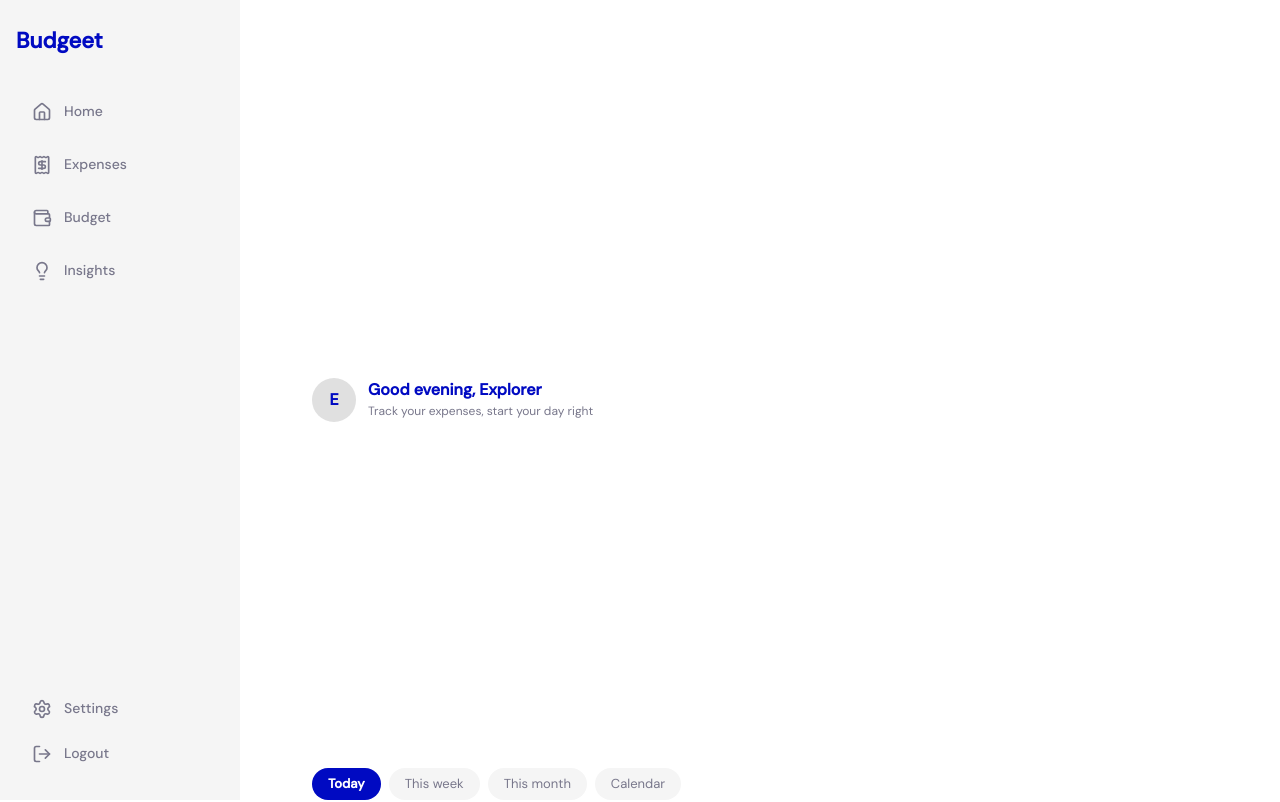
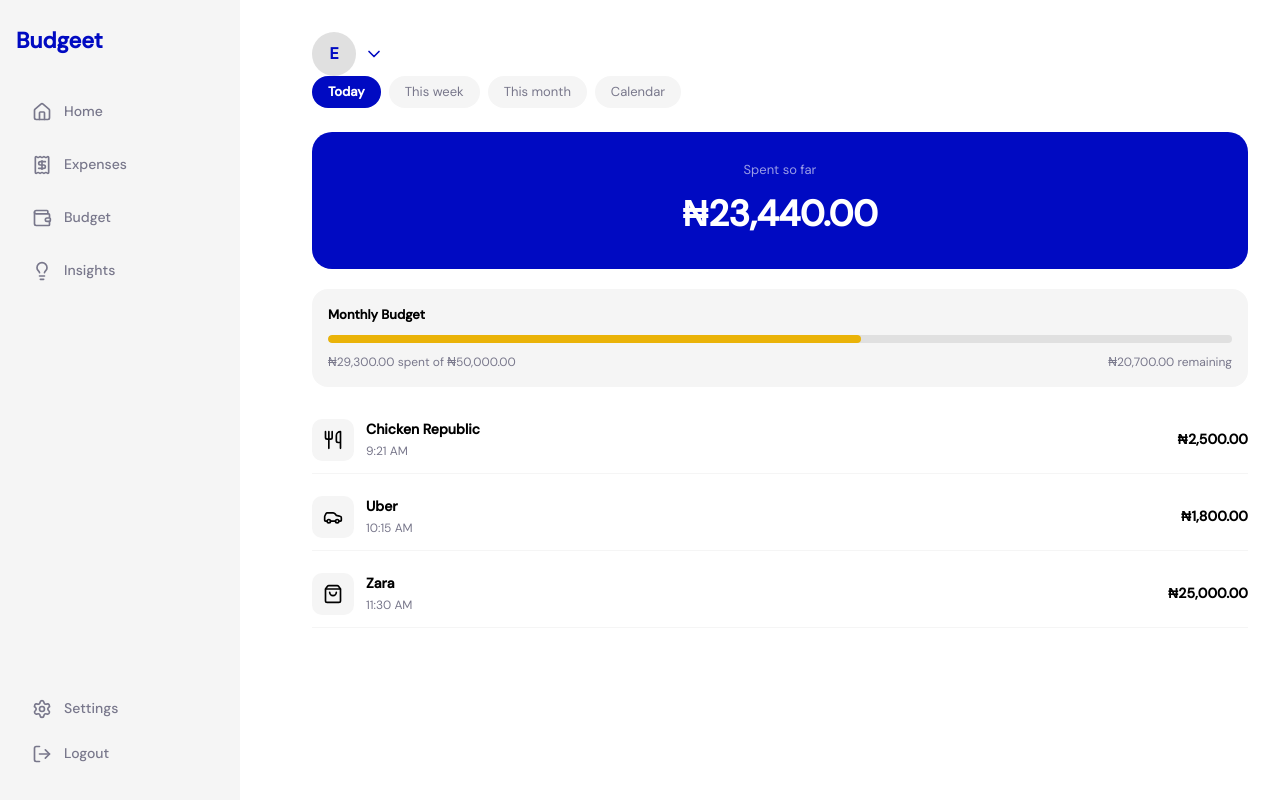
Before and after one commit to CAYA-HQ/Budgeet, a React app in the folder frontend/: page /demo in a window 1280 px wide. Shown: the top 802 px of the page. Built offline with nearby package versions, Linux system fonts and the light colour scheme; no server answers; the HTML template or start-up script is replaced by a standard one.

Commit message:
fix: Google authentication, and added email message

```diff
--- a/frontend/src/components/GreetingHeader.jsx
+++ b/frontend/src/components/GreetingHeader.jsx
@@ -1,22 +1,58 @@
+import { useState } from "react";
+import { ChevronDown, ChevronUp, User, Settings, LogOut} from "lucide-react";
+import styles from "./greetings-header.module.css";
+
 function GreetingHeader({ name }) {
+  const [isOpen, setIsOpen] = useState(false);
+
   const getGreeting = () => {
-    const hour = new Date().getHours()
-    if (hour >= 6 && hour < 12) return "Good morning"
-    if (hour >= 12 && hour < 17) return "Good afternoon"
-    return "Good evening"
-  }
+    const hour = new Date().getHours();
+    if (hour >= 6 && hour < 12) return "Good morning";
+    if (hour >= 12 && hour < 17) return "Good afternoon";
+    return "Good evening";
+  };
+
+  const handleDroDown = () => {
+    setIsOpen(!isOpen);
+  };
+
+  console.log(isOpen);
 
   return (
-    <div className="greeting-header h-full flex items-center">
+    <div
+      className={`greeting-header h-full${styles.greetingsHeader}`}
+    >
+      <button className="greeting-dropdown  flex items-center gap-2 cursor-pointer" onClick={handleDroDown}>
       <div className="greeting-avatar">
         {name ? name.charAt(0).toUpperCase() : "E"}
       </div>
-      <div className="greeting-text">
+
+        {isOpen ? <ChevronUp size={20} /> : <ChevronDown size={20} />}
+      </button>
+      {isOpen && (
+        <ul className="greeting-dropdown-content absolute top-[4rem] right-0 md:right-19 shadow-2xl z-50">
+          <div className="h-20 flex items-center justify-center gap-2 border-b">
+            <div className="greeting-avatar">
+              {name ? name.charAt(0).toUpperCase() : "E"}
+            </div>
+            <div className="greeting-text">
+              <h2>
+                {getGreeting()}, {name || "Explorer"}
+              </h2>
+              <p>Track your expenses, start your day right</p>
+            </div>
+          </div>
+          <li><User /> My Profile</li>
+          <li><Settings />Settings</li>
+          <li><LogOut />Logout</li>
+        </ul>
+      )}
+      {/* <div className="greeting-text">
         <h2>{getGreeting()}, {name || "Explorer"}</h2>
         <p>Track your expenses, start your day right</p>
-      </div>
+      </div> */}
     </div>
-  )
+  );
 }
 
-export default GreetingHeader
+export default GreetingHeader;
--- /dev/null
+++ b/frontend/src/components/greetings-header.module.css
@@ -0,0 +1,6 @@
+.greetingsHeader{
+/* background-color: red; */
+}
+.greetingsHeader > ul{
+    /* background-color: red; */
+}
```
Also changed, not shown: frontend/src/features/auth/googleAuth.jsx (renamed from frontend/src/features/auth/googleAuth.js).
